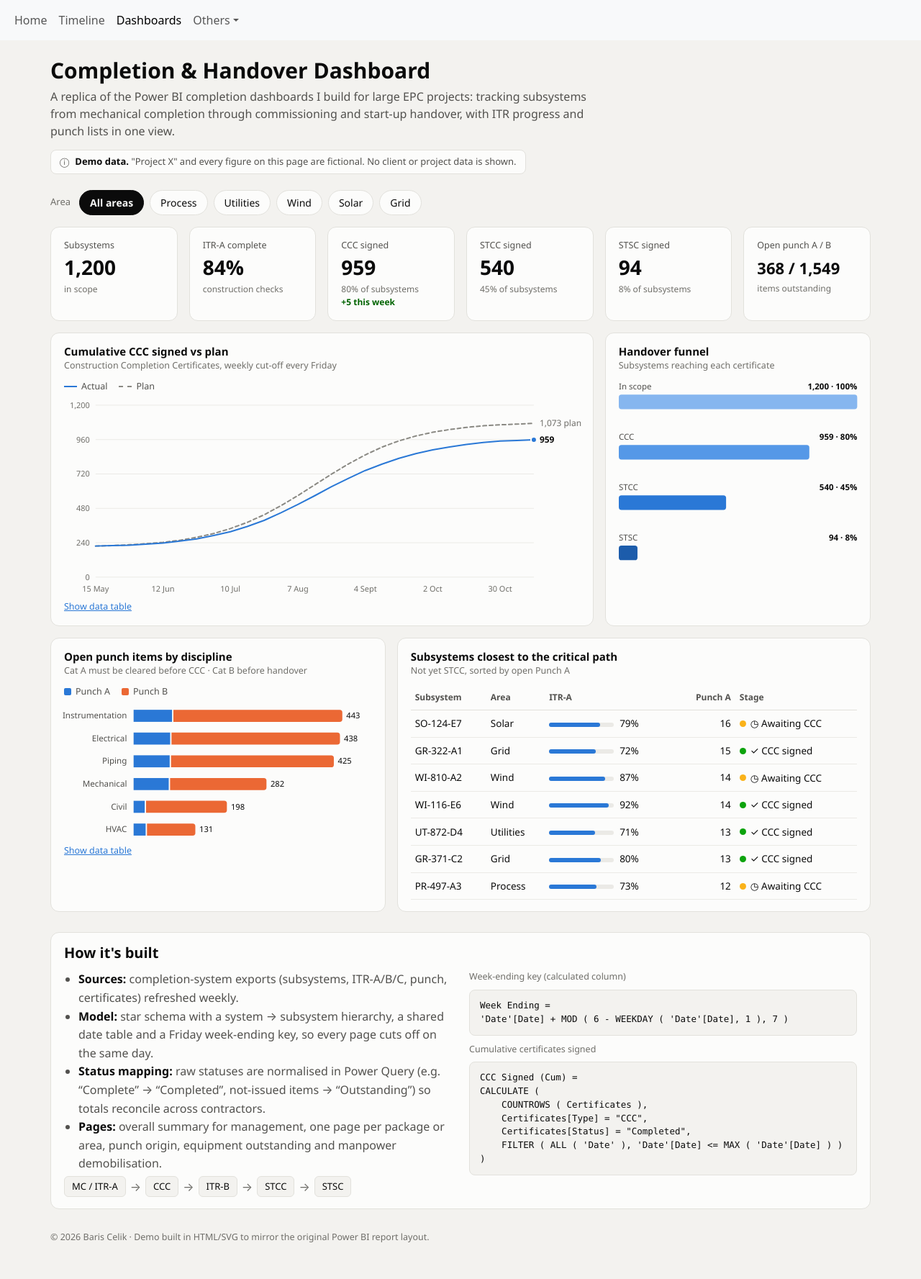
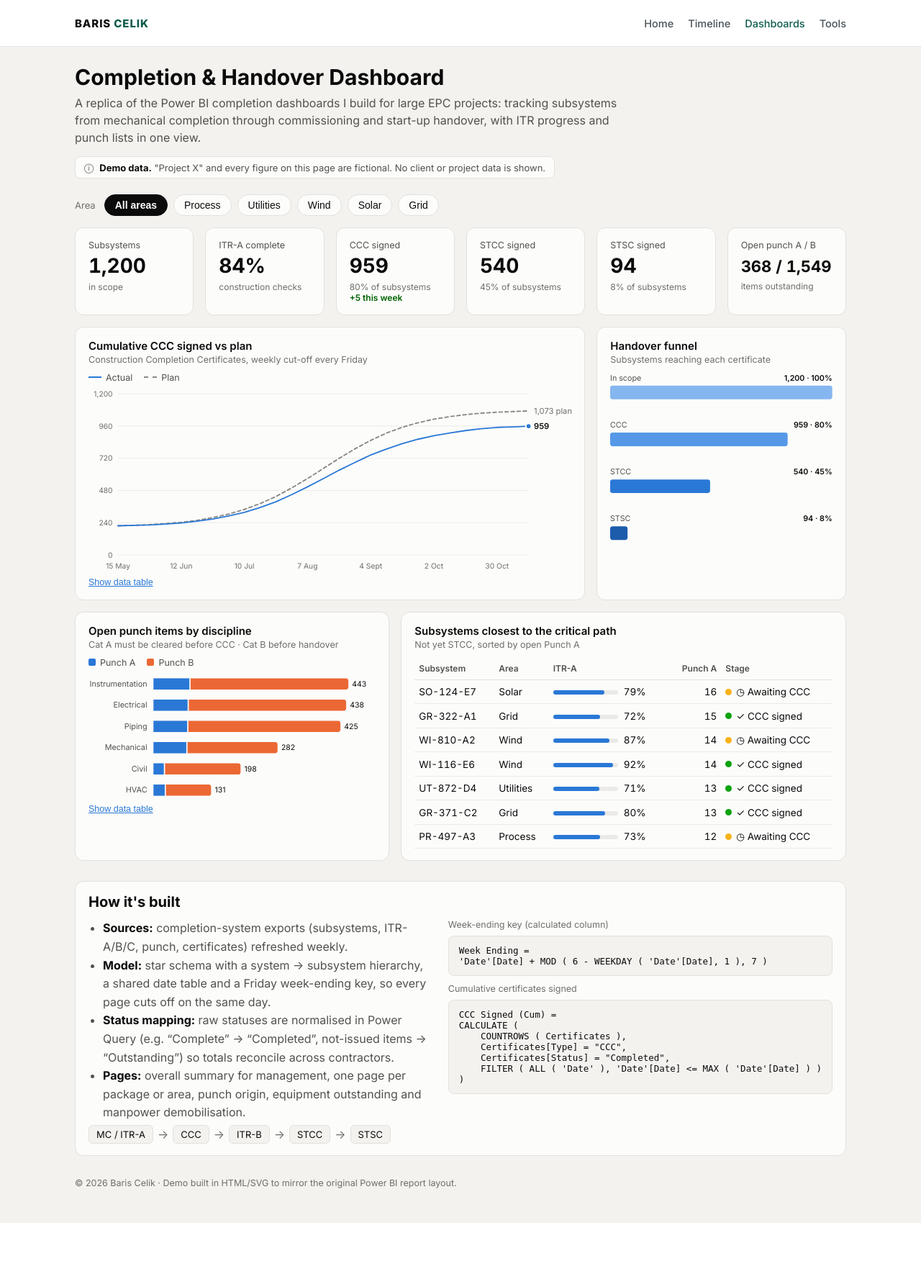
Before and after one commit to bariscelik77/Quality, a web app: file views/Dashboards/dashboards.html in a window 1280 px wide. Shown: the whole page at 72% size. After the commit the page ends 1699 px from the top, so only its background shows below. Run offline with its HTML, style and script files only (its server is not run), Linux system fonts and the light colour scheme.

Commit message:
header change

```diff
--- a/views/Dashboards/dashboards.html
+++ b/views/Dashboards/dashboards.html
@@ -5,9 +5,20 @@
   <title>Completion Dashboards | Baris Celik</title>
   <meta name="viewport" content="width=device-width, initial-scale=1">
   <meta name="description" content="Demo of a mechanical completion and handover dashboard (CCC / STCC / STSC, ITRs, punch lists) built by Baris Celik. All data is fictional.">
-  <link href="https://cdn.jsdelivr.net/npm/bootstrap@5.3.3/dist/css/bootstrap.min.css" rel="stylesheet" integrity="sha384-QWTKZyjpPEjISv5WaRU9OFeRpok6YctnYmDr5pNlyT2bRjXh0JMhjY6hW+ALEwIH" crossorigin="anonymous">
-  <script src="https://cdn.jsdelivr.net/npm/bootstrap@5.3.3/dist/js/bootstrap.bundle.min.js" integrity="sha384-YvpcrYf0tY3lHB60NNkmXc5s9fDVZLESaAA55NDzOxhy9GkcIdslK1eN7N6jIeHz" crossorigin="anonymous"></script>
+  <link rel="preconnect" href="https://fonts.googleapis.com">
+  <link rel="preconnect" href="https://fonts.gstatic.com" crossorigin>
+  <link href="https://fonts.googleapis.com/css2?family=Inter:wght@400;500;600;700;800&display=swap" rel="stylesheet">
   <style>
+
+    /* shared site header */
+    .site-top { position: sticky; top: 0; z-index: 1000; background: rgba(255,255,255,.94); backdrop-filter: blur(8px); border-bottom: 1px solid #e3e7e6; font-family: "Inter", "Segoe UI", system-ui, -apple-system, Roboto, Arial, sans-serif; }
+    .site-wrap { max-width: 1120px; margin: 0 auto; padding: 0 24px; display: flex; align-items: center; justify-content: space-between; height: 64px; gap: 16px; box-sizing: border-box; }
+    .site-brand { font-weight: 800; letter-spacing: .06em; text-transform: uppercase; color: #101314; text-decoration: none; font-size: 15px; }
+    .site-brand span { color: #0f5c4d; }
+    .site-nav { display: flex; gap: 20px; }
+    .site-nav a { color: #4a5359; text-decoration: none; font-size: 14.5px; font-weight: 500; }
+    .site-nav a:hover, .site-nav a.active { color: #0f5c4d; }
+    @media (max-width: 560px) { .site-nav { gap: 14px; } .site-nav a { font-size: 13.5px; } }
     .viz-root {
       color-scheme: light;
       --page: #f3f2ef;
@@ -27,15 +38,18 @@
       --accent: #0f5c4d;
     }
     body { margin: 0; }
+    .how-grid { display: grid; grid-template-columns: 1fr 1fr; gap: 28px; }
+    @media (max-width: 900px) { .how-grid { grid-template-columns: 1fr; } }
+    .viz-root * { box-sizing: border-box; }
     .viz-root h1, .viz-root h2, .viz-root h3 { color: var(--text-primary); }
     .viz-root {
       background: var(--page);
       color: var(--text-primary);
-      font-family: "Segoe UI", system-ui, -apple-system, Roboto, Arial, sans-serif;
+      font-family: "Inter", "Segoe UI", system-ui, -apple-system, Roboto, Arial, sans-serif;
       min-height: 100vh;
       padding: 24px 0 48px;
     }
-    .wrap { max-width: 1180px; margin: 0 auto; padding: 0 20px; }
+    .wrap { max-width: 1120px; margin: 0 auto; padding: 0 24px; }
     .hero h1 { font-size: 30px; font-weight: 700; margin: 0 0 6px; }
     .hero p { color: var(--text-secondary); max-width: 760px; margin: 0 0 14px; font-size: 16px; line-height: 1.5; }
     .demo-note {
@@ -123,29 +137,12 @@
 </head>
 <body>
 
-<section id="Navbar">
-  <nav class="navbar navbar-expand-lg bg-body-tertiary">
-    <div class="container-fluid">
-      <button class="navbar-toggler" type="button" data-bs-toggle="collapse" data-bs-target="#navbarSupportedContent" aria-controls="navbarSupportedContent" aria-expanded="false" aria-label="Toggle navigation">
-        <span class="navbar-toggler-icon"></span>
-      </button>
-      <div class="collapse navbar-collapse" id="navbarSupportedContent">
-        <ul class="navbar-nav me-auto mb-2 mb-lg-0">
-          <li class="nav-item"><a class="nav-link" href="../../index.html">Home</a></li>
-          <li class="nav-item"><a class="nav-link" href="../Timeline/timeline.html">Timeline</a></li>
-          <li class="nav-item"><a class="nav-link active" aria-current="page" href="dashboards.html">Dashboards</a></li>
-          <li class="nav-item dropdown">
-            <a class="nav-link dropdown-toggle" href="#" role="button" data-bs-toggle="dropdown" aria-expanded="false">Others</a>
-            <ul class="dropdown-menu">
-              <li><a class="dropdown-item" href="../Dice%20Game/dicee.html">Dicee Game</a></li>
-              <li><a class="dropdown-item" href="../Simon%20Game%20Challenge/index.html">Simon Game</a></li>
-            </ul>
-          </li>
-        </ul>
-      </div>
-    </div>
-  </nav>
-</section>
+<header class="site-top">
+  <div class="site-wrap">
+    <a class="site-brand" href="../../index.html" lang="en">Baris <span>Celik</span></a>
+    <nav class="site-nav"><a href="../../index.html">Home</a><a href="../Timeline/timeline.html">Timeline</a><a href="../Dashboards/dashboards.html" class="active" aria-current="page">Dashboards</a><a href="../Tools/tools.html">Tools</a></nav>
+  </div>
+</header>
 
 <main class="viz-root">
   <div class="wrap">
@@ -204,8 +201,8 @@
 
     <section class="how dcard">
       <h2>How it's built</h2>
-      <div class="row g-4">
-        <div class="col-lg-6">
+      <div class="how-grid">
+        <div>
           <ul>
             <li><b>Sources:</b> completion-system exports (subsystems, ITR-A/B/C, punch, certificates) refreshed weekly.</li>
             <li><b>Model:</b> star schema with a system → subsystem hierarchy, a shared date table and a Friday week-ending key, so every page cuts off on the same day.</li>
@@ -220,7 +217,7 @@
             <span class="step">STSC</span>
           </div>
         </div>
-        <div class="col-lg-6">
+        <div>
           <div class="sub" style="margin:0">Week-ending key (calculated column)</div>
 <pre class="dax">Week Ending =
 'Date'[Date] + MOD ( 6 - WEEKDAY ( 'Date'[Date], 1 ), 7 )</pre>
```
Also changed, not shown: views/Timeline/timeline.html (+21 -33 lines).
